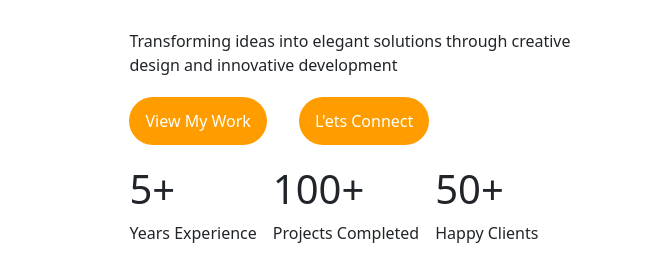
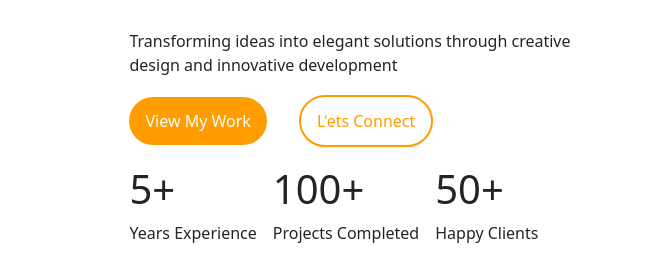
Before and after one commit to Saidbourhabi/Said_bourhabi_final_project, a website: page index.html in a window 1280 px wide. Shown: the part 411-674 px from the top of the page, 0-646 px from the left. Drawn offline with nearby package versions, Linux system fonts and the light colour scheme.

Commit message:
fix items

```diff
--- a/index.html
+++ b/index.html
@@ -70,7 +70,7 @@
                     <p>Transforming ideas into elegant solutions through creative <br> design and innovative development</p>
                     <div class="buttons">
                         <span><a class="hero-links" href="#">View My Work</a></span>
-                        <span><a class="hero-links" href="#">L'ets Connect</a></span>
+                        <span><a class="hero-links-2" href="#">L'ets Connect</a></span>
                     </div>
                 </div>
                 <div class="third-item">
@@ -446,7 +446,7 @@
             <div class="tittle-test">
                 <h1>Testimonials</h1>
                 <span> </span>
-                <p>Quis autem vel eum iure reprehenderit qui in ea voluptate velit esse quam nihil molestiae <br> consequatur vel illum qui dolorem</p>
+                <p>Quis autem vel eum iure reprehenderit qui in ea voluptate velit esse quam  <br> consequatur vel illum qui dolorem</p>
             </div>
         </div>
         <!--  Carousel -->
--- a/src/sass/modules/home/sections/_hero.sass
+++ b/src/sass/modules/home/sections/_hero.sass
@@ -15,6 +15,7 @@
             flex-direction: column
             gap: 1rem
             .buttons
+                width: 100%
                 display: flex
                 flex-direction: row
                 align-items: center
@@ -25,6 +26,13 @@
                     background: #ff9d00
                     border-radius: 50px
                     color: #fff
+                    padding: 0.8rem 1rem
+                .hero-links-2
+                    text-decoration: none
+                    background: #fff
+                    border-radius: 50px
+                    color: #ff9d00
+                    border: 2px solid #ff9d00
                     padding: 0.8rem 1rem
         .third-item
             display: flex
--- a/src/sass/modules/home/sections/_testimonials.sass
+++ b/src/sass/modules/home/sections/_testimonials.sass
@@ -45,6 +45,9 @@
     #testimonials
         width: 100%
 
+.tittle-test
+    padding-inline: 2rem
+
 .nonemobile
     display: none
 .small-img
```
Also changed, not shown: public/css/app.css, 1 other file.
